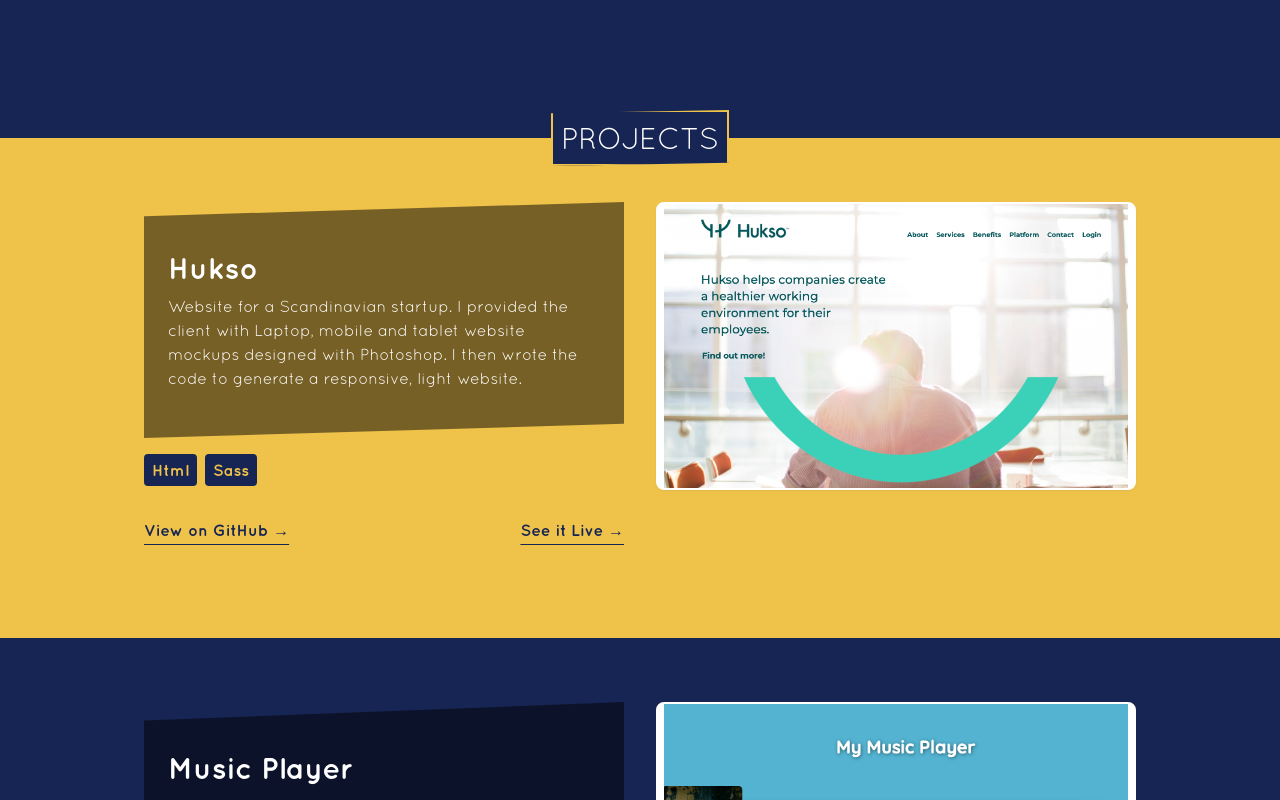
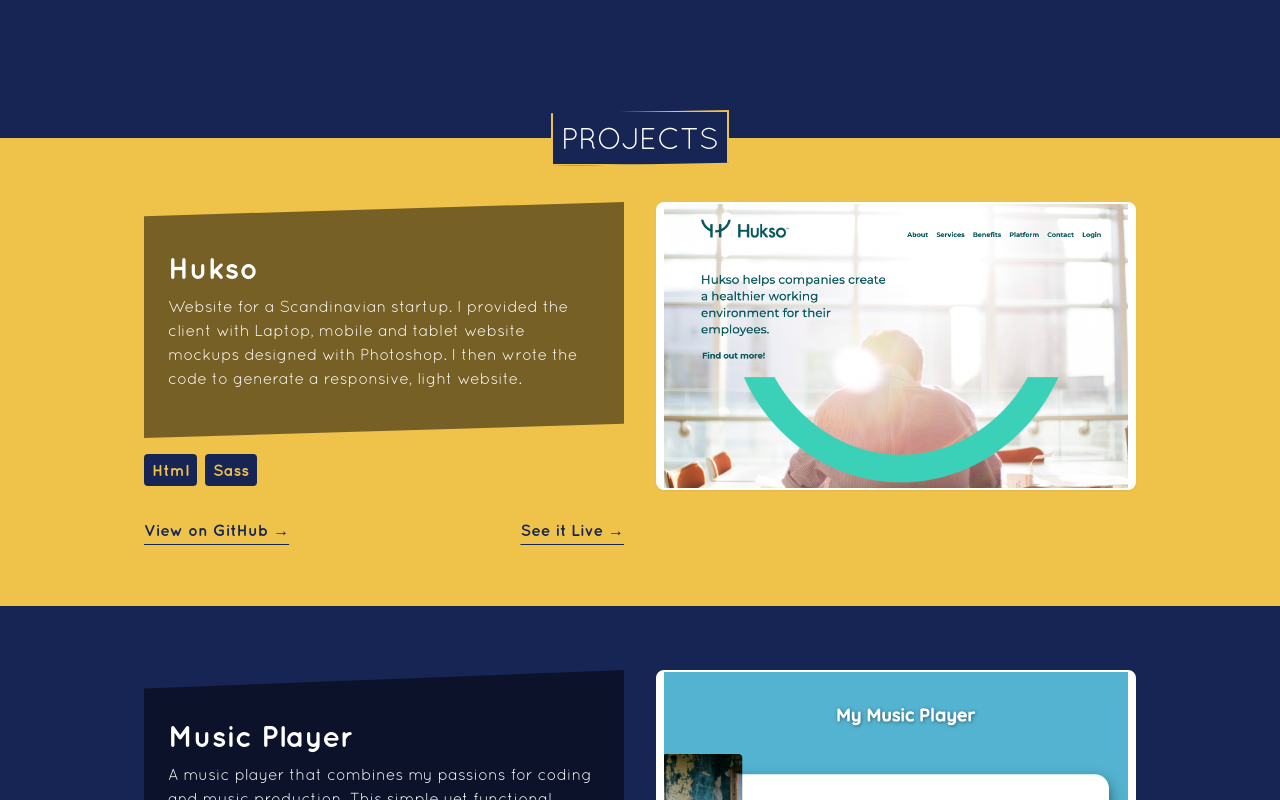
Before and after one commit to paologhidoni/portfolio, a React (Vite) app: page / in a window 1280 px wide. Shown: the part 420-1220 px from the top of the page. Built offline with nearby package versions, Linux system fonts and the light colour scheme.

Commit message:
Remove gap between projects

```diff
--- a/src/components/Projects/Projects.tsx
+++ b/src/components/Projects/Projects.tsx
@@ -9,7 +9,7 @@ const Projects: React.FC = () => {
     <section id="projects" className="relative pb-12 bg-secondaryColor">
       <SectionHeading title="Projects" />
 
-      <ul className="flex flex-col gap-8">
+      <ul className="flex flex-col">
         {projects.map((project, i) => (
           <Wrapper
             key={i + "_" + project.title}
```
